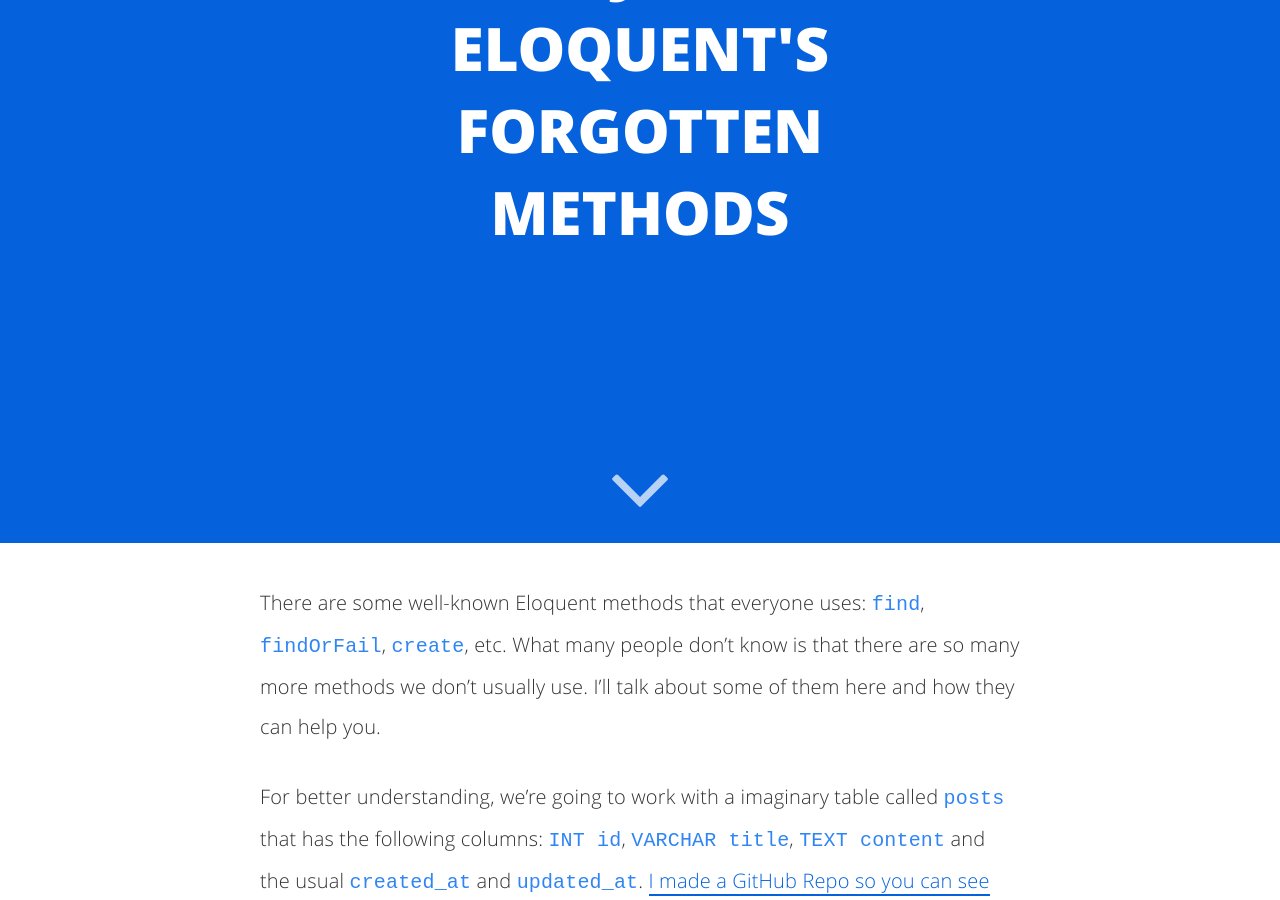
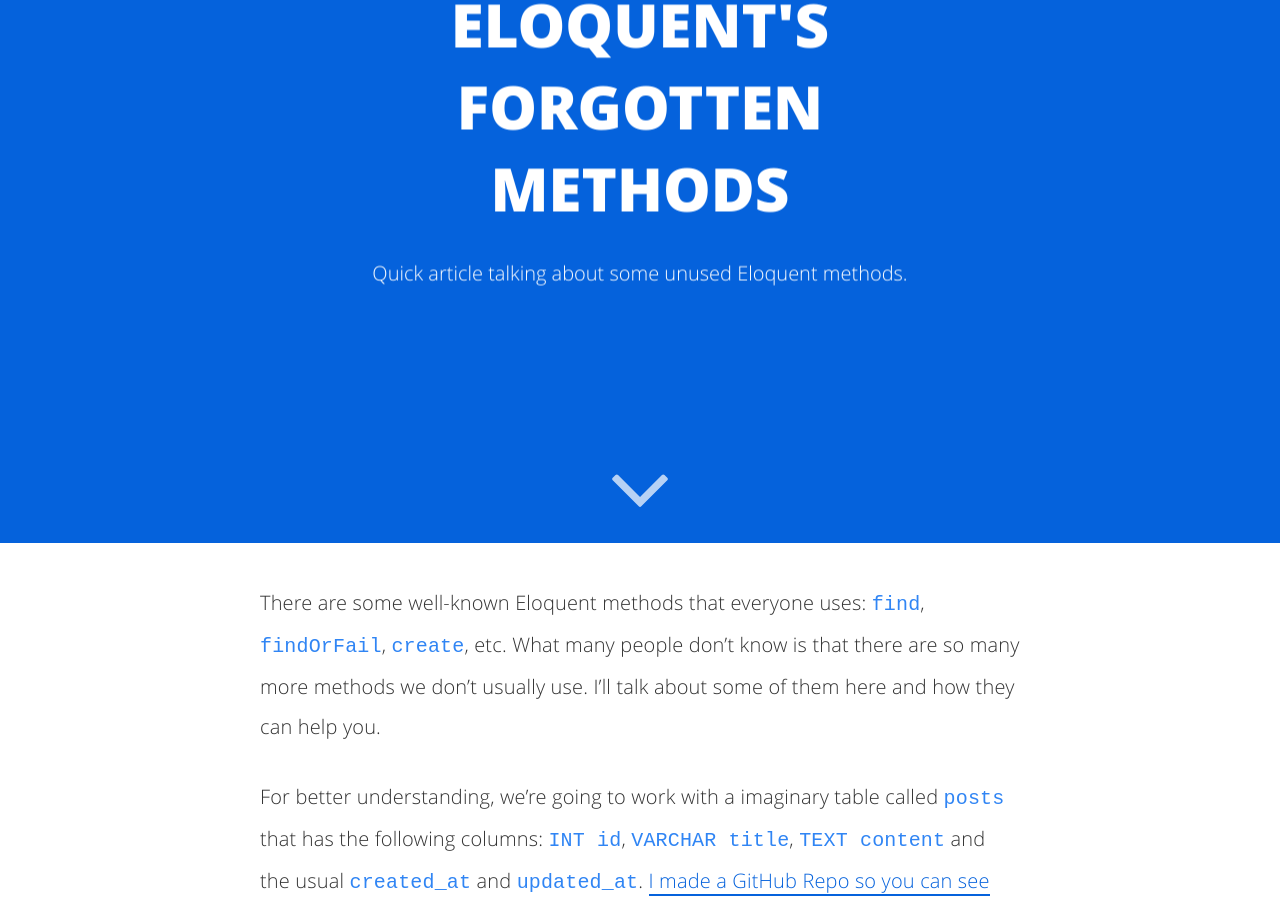
Before and after one commit to mateusjatenee/mateusjatenee.github.io, a Jekyll site: the page built from _posts/2016-04-02-indiana-jones-and-eloquents-forgotten-methods.md, in a window 1280 px wide and 900 px high, scrolled down 357 px. Built offline with Jekyll 4.4.1, drawn with Linux system fonts in a browser that asks for light colours; comment, search, counter and statistics services are not loaded.

Commit message:
post image

```diff
--- a/_posts/2016-04-02-indiana-jones-and-eloquents-forgotten-methods.md
+++ b/_posts/2016-04-02-indiana-jones-and-eloquents-forgotten-methods.md
@@ -2,9 +2,12 @@
 layout: post
 title: "Indiana Jones and Eloquent's Forgotten Methods"
 date: 2016-04-02 23:12:29
-image: '/assets/img/'
-description:
+image: '/assets/img/posts/indiana-jones-and-eloquents-forgotten-methods.png'
+description: Quick article talking about some unused Eloquent methods.
 tags:
+- php
+- eloquent
+- laravel
 categories:
 - laravel
 - php
```
Also changed, not shown: assets/js/algorithms/linear_search.js (added, +14 -0 lines), assets/img/posts/indiana-jones-and-eloquents-forgotten-methods.png (added).
